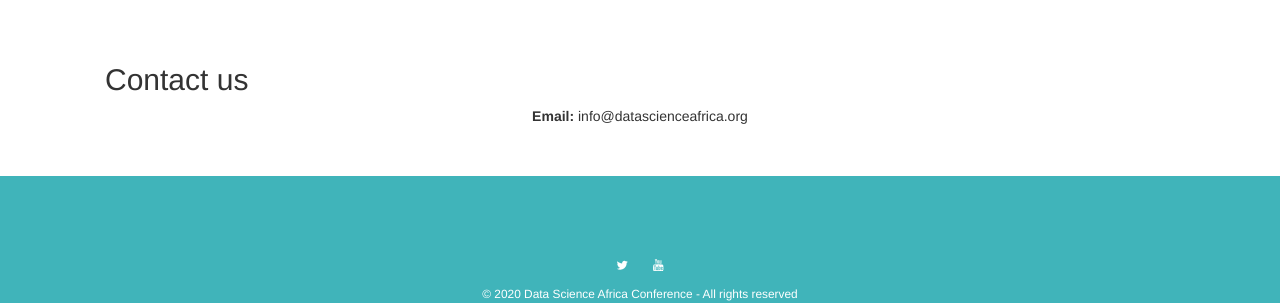
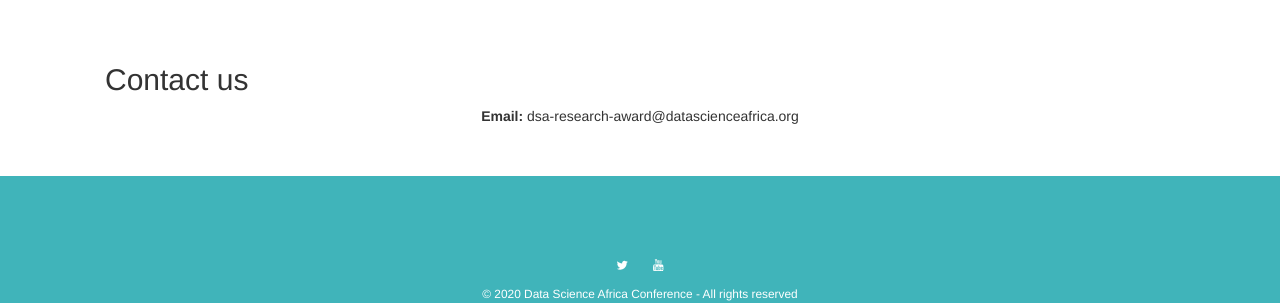
Before and after one commit to mamutorine/dsa-research-award, a Jekyll site: the page built from index.html, in a window 1280 px wide and 900 px high, scrolled down 2279 px. Shown: the part 517-820 px from the top of the window. Built offline with Jekyll 4.4.1, drawn with Linux system fonts in a browser that asks for light colours; nearby versions of some CDN libraries.

Commit message:
add dsa-research-award email

```diff
--- a/_config.yml
+++ b/_config.yml
@@ -10,7 +10,7 @@ url: "http://www.datascienceafrica.org"
 logo_url: img/logo.png
 # logo_url: svg/min/logo.svg
 
-email: info@datascienceafrica.org
+email: dsa-research-award@datascienceafrica.org
 
 # Contact form
 api_token: # Enter API token here
```
